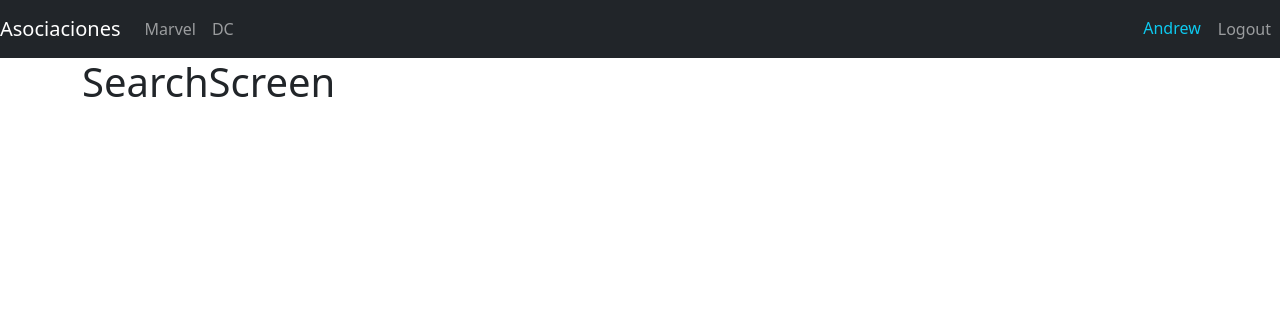
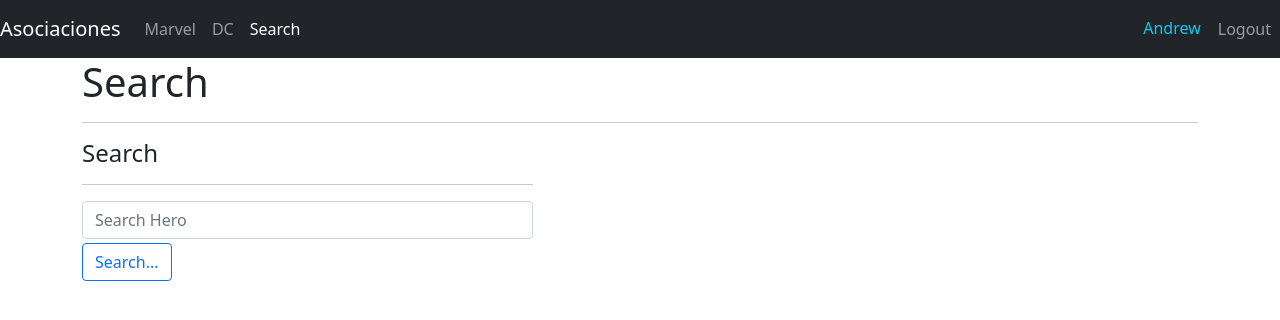
Before and after one commit to andrezffajardo/Heroes-App, a React (Create React App) app: page /search in a window 1280 px wide. Shown: the top 320 px of the page. Built offline with nearby package versions, Linux system fonts and the light colour scheme.

Commit message:
Search component

```diff
--- a/src/components/search/SearchScreen.js
+++ b/src/components/search/SearchScreen.js
@@ -1,9 +1,56 @@
+import { useForm } from '../../hooks/useForm';
 
 
 export const SearchScreen = () => {
+
+    const [ formValues, handleInputChange ] = useForm({
+        searchText: '',
+    })
+
+    const { searchText } = formValues;
+
+    const handleSearch = (e) => {
+        e.preventDefault();
+        console.log(searchText);
+    }
+
     return (
-        <div>
-            <h1>SearchScreen</h1>
-        </div>
+        <>
+            <h1>Search</h1>
+            <hr />
+
+            <div className="row">
+
+                <div className="col-5">
+                    <h4>Search</h4>
+                    <hr />
+
+                    <form onSubmit={ handleSearch }>
+                        <input
+                            type="text"
+                            placeholder="Search Hero"
+                            className="form-control"
+                            name="searchText"
+                            autoComplete="off"
+                            value={ searchText }
+                            onChange={ handleInputChange }
+                        />
+
+                        <button
+                            className="btn btn-outline-primary mt-1"
+                            type="submit"
+
+                        >
+                            Search...
+                        </button>
+
+
+                    </form>
+
+
+                </div>
+
+            </div>
+        </>
     );
 };
--- a/src/components/ui/Navbar.js
+++ b/src/components/ui/Navbar.js
@@ -37,6 +37,12 @@ export const Navbar = () => {
                     >
                         DC
                     </NavLink>
+                    <NavLink
+                        className={ ({ isActive }) => 'nav-item nav-link ' + ( isActive ? 'active' : '') }
+                        to="/search"
+                    >
+                        Search
+                    </NavLink>
                 </div>
             </div>
 
--- /dev/null
+++ b/src/hooks/useForm.js
@@ -0,0 +1,21 @@
+import { useState } from 'react';
+
+export const useForm = (initState = {} ) => {
+
+    const [values, setValues] = useState(initState);
+
+    const reset = () => {
+        setValues( initState );
+    }
+
+    const handleInputChange = ({ target }) => {
+        setValues({
+            ...values,
+            [ target.name ]: target.value
+        });
+    }
+
+    return [ values, handleInputChange, reset ];
+
+
+};
```
